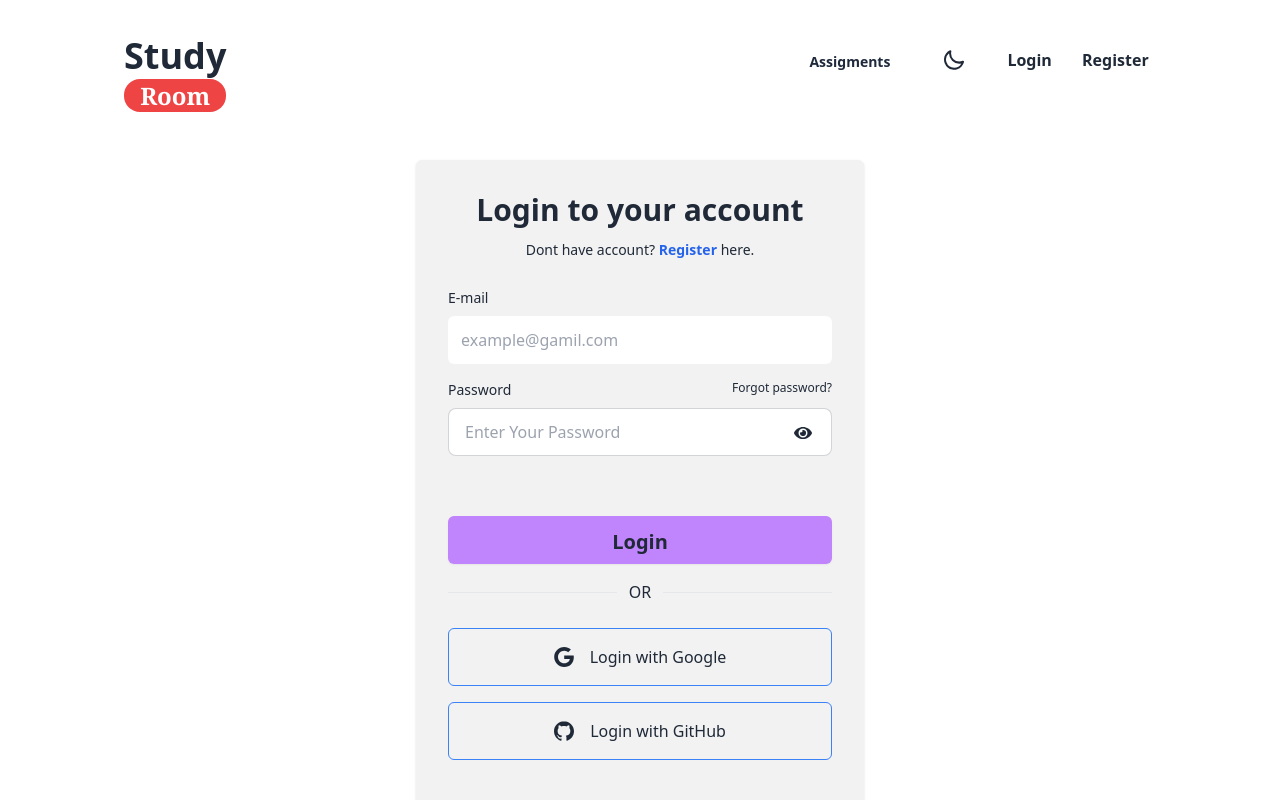
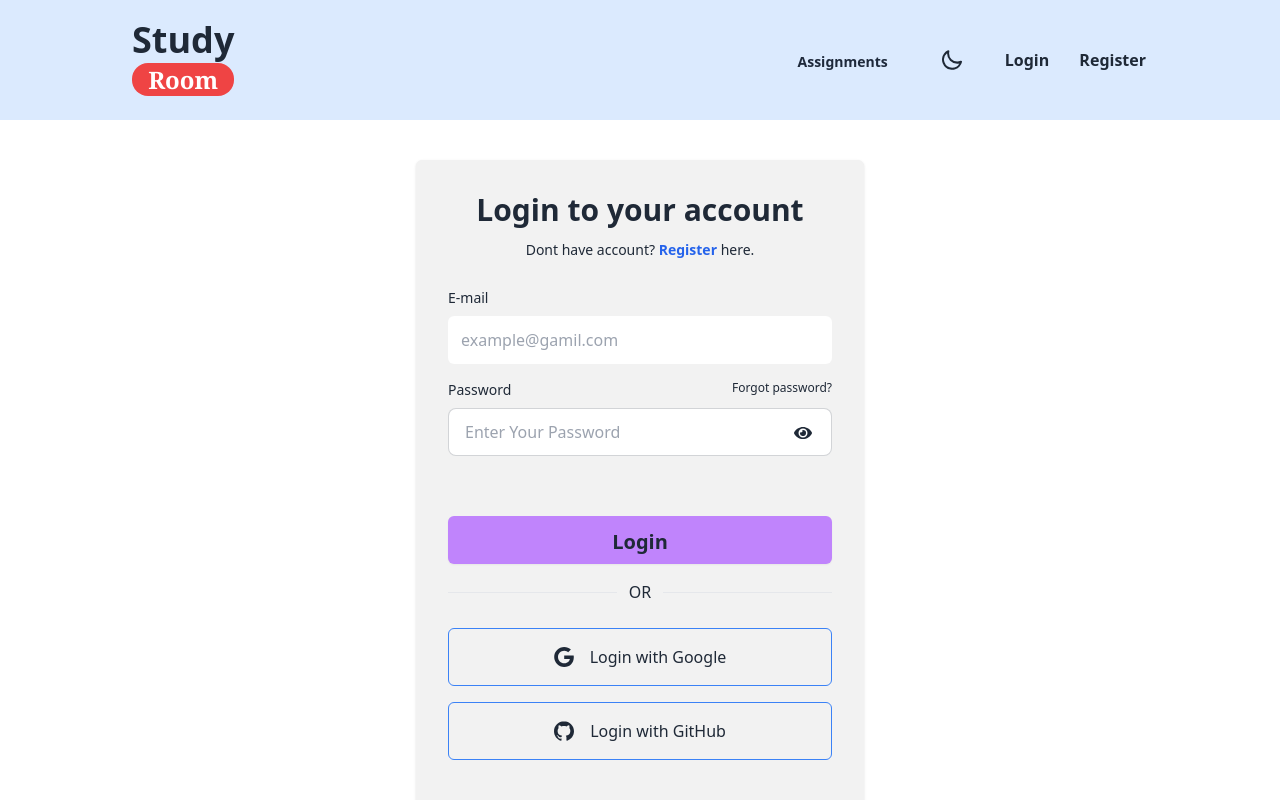
Before and after one commit to shahidulllah/study-room-client, a React (Vite) app: page /login in a window 1280 px wide. Shown: the top 800 px of the page. Built offline with nearby package versions, Linux system fonts and the light colour scheme; no server answers.

Commit message:
Navbar customization

```diff
--- a/src/Pages/CreateAssignment.jsx
+++ b/src/Pages/CreateAssignment.jsx
@@ -13,13 +13,13 @@ const CreateAssignment = () => {
         const thumbnailImageURL = form.imageUrl.value;
         const description = form.description.value;
         const difficultyLevel = form.difficultyLevel.value;
-        const mark = form.mark.value;
+        const marks = form.mark.value;
         const date = form.date.value;
-        const assignment = {title, thumbnailImageURL, description, difficultyLevel, mark, date};
+        const assignment = {title, thumbnailImageURL, description, difficultyLevel, marks, date};
         console.log(assignment);
 
         //send assignment to server
-        fetch('http://localhost:5000/assignments', {
+        fetch(`${import.meta.env.VITE_API_URL}/assignments`, {
            method: 'POST',
            headers: {
             'content-type' : 'application/json'
--- a/src/Pages/Home/Navbar.jsx
+++ b/src/Pages/Home/Navbar.jsx
@@ -33,7 +33,7 @@ const Navbar = () => {
     }
 
     const navlinks = <>
-        <li><NavLink to='/assignments'>Assigments</NavLink></li>
+        <li><NavLink to='/assignments'>Assignments</NavLink></li>
         {
             user &&
             <>
@@ -45,12 +45,12 @@ const Navbar = () => {
 
     </>
     return (
-        <div className=" lg:mt-2 lg:mb-2">
+        <div className=" lg:p-2 bg-blue-100 sticky top-0 z-50">
             <div className="text-center p-4 lg:mx-24">
                 <header className="p-3">
                     <div className="container flex justify-between h-12 mx-auto">
                         <Link to="/">
-                            <div className="flex flex-col justify-center items-center gap-1">
+                            <div className="flex flex-col justify-center items-center gap-1 -mt-4">
                                 <h1 className=""><span className="text-4xl font-bold">Study</span></h1>
                                 <h1><span className="bg-red-500 text-white rounded-2xl font-bold px-4 py- text-2xl font-serif">Room</span></h1>
                             </div>
```
